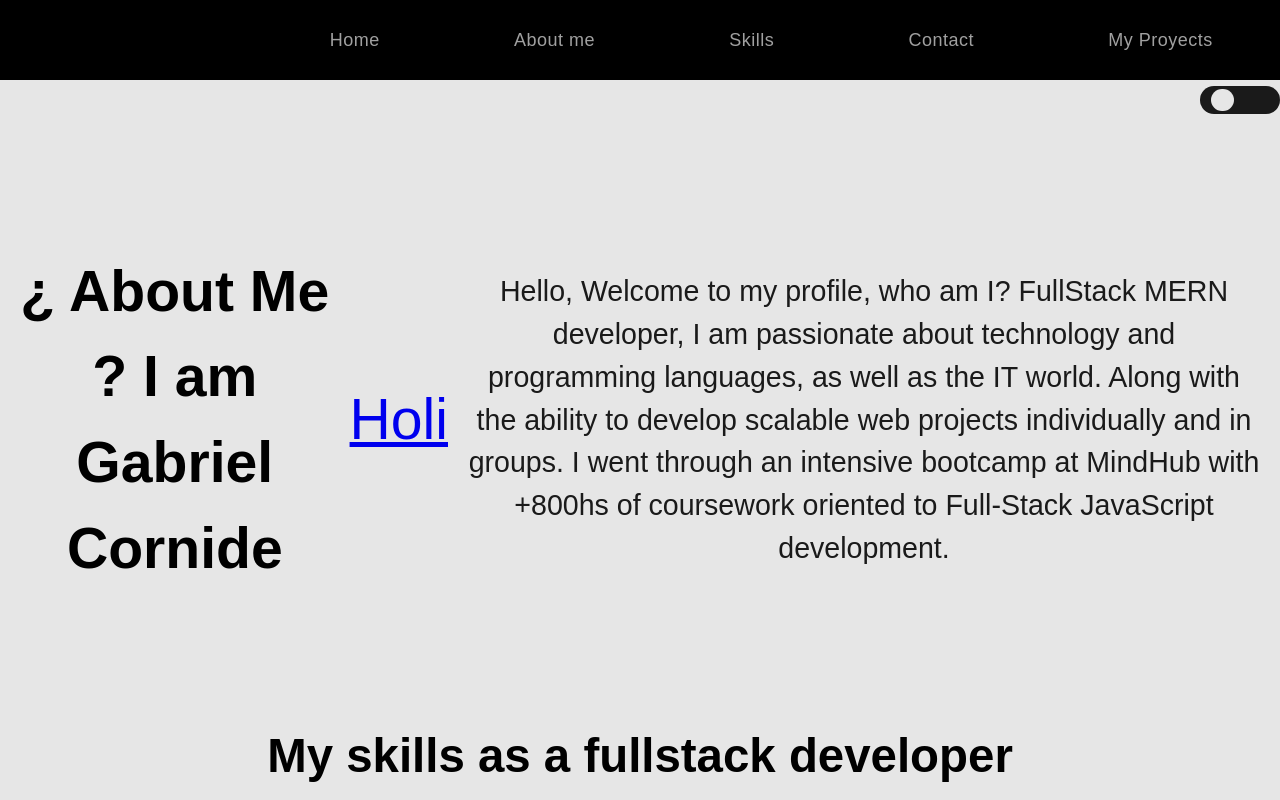
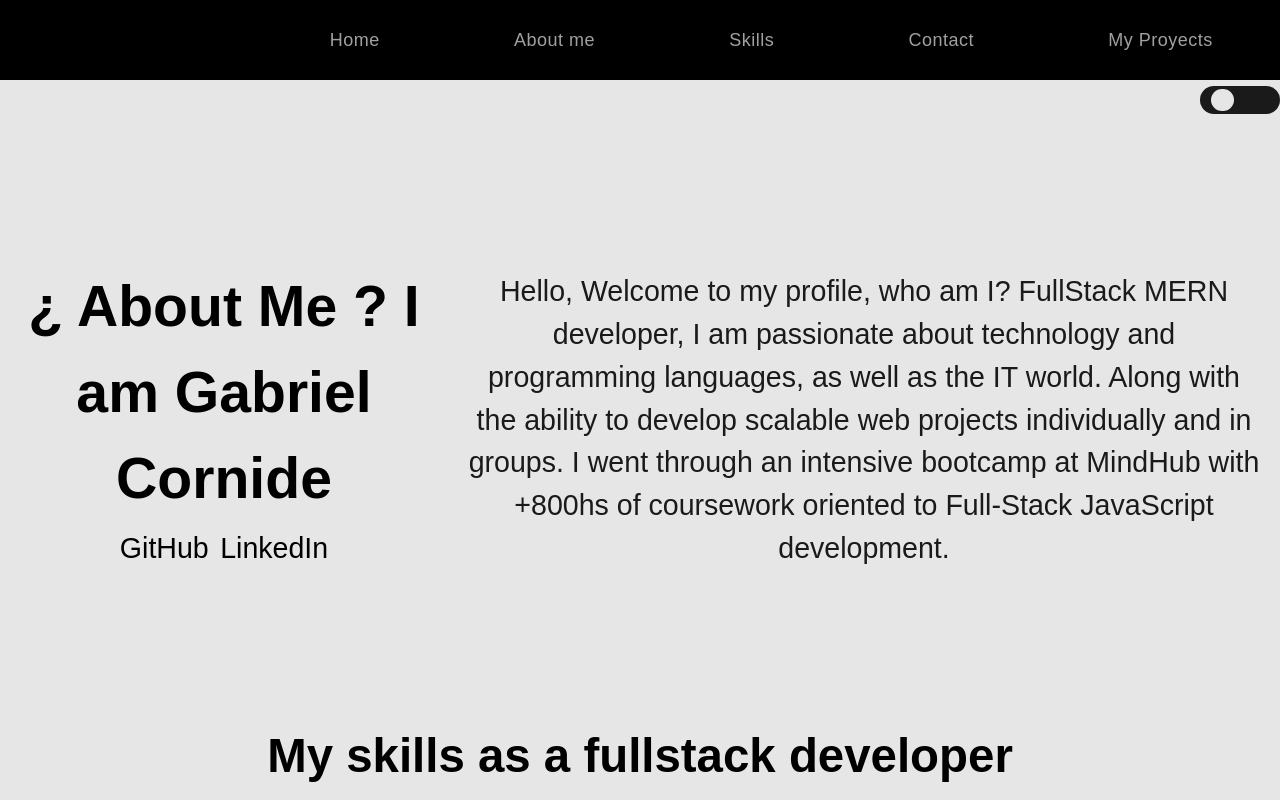
Before and after one commit to Cornicheli/portafolio, a React (Create React App) app: page / in a window 1280 px wide. Shown: the top 800 px of the page. Built offline with nearby package versions, Linux system fonts and the light colour scheme; the HTML template or start-up script is replaced by a standard one.

Commit message:
fix aboutme

```diff
--- a/src/components/aboutMe/AboutMe.jsx
+++ b/src/components/aboutMe/AboutMe.jsx
@@ -7,9 +7,22 @@ export default function AboutMe() {
       <div className="ctn-aboutme">
         <div className="ctn-text1-aboutme">
           <h4 className="title-aboutme">¿ About Me ? I am Gabriel Cornide</h4>
-          <a target="blank" href="https://github.com/Cornicheli">
-            Holi
-          </a>
+          <div className="ctn-link-aboutme">
+            <a
+              className="link-aboutme"
+              target="blank"
+              href="https://github.com/Cornicheli"
+            >
+              GitHub
+            </a>
+            <a
+              className="link-aboutme"
+              target="blank"
+              href="https://www.linkedin.com/in/gabriel-cornide-99624923b/"
+            >
+              LinkedIn
+            </a>
+          </div>
         </div>
         <div className="ctn-text2-aboutme">
           <p className="text-aboutme">
--- a/src/components/aboutMe/aboutMe.css
+++ b/src/components/aboutMe/aboutMe.css
@@ -15,10 +15,20 @@
 }
 .ctn-text1-aboutme {
   display: flex;
+  flex-direction: column;
   justify-content: center;
   align-items: center;
   width: 35%;
   height: 100%;
+}
+.ctn-link-aboutme {
+  display: flex;
+}
+.link-aboutme {
+  color: black;
+  text-decoration: none;
+  font-size: 0.5rem;
+  padding: 0.1rem;
 }
 .ctn-text2-aboutme {
   display: flex;
```
